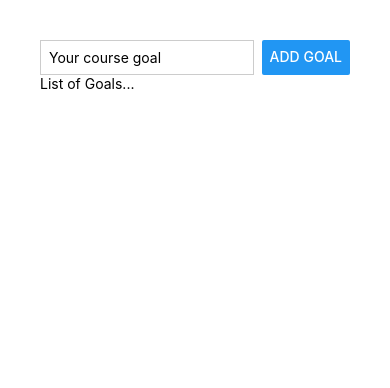
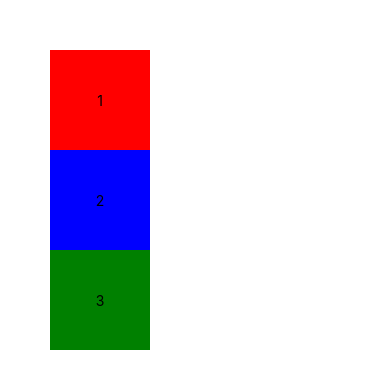
Before and after one commit to umairshaik/React_Native_Dev, a React Native app in the folder RNCourse/: screen / in a window 390 px wide. Shown: the top 388 px of the page. Built offline with nearby package versions, Linux system fonts and the light colour scheme.

Commit message:
[Umair] flexbox starter

```diff
--- a/RNCourse/App.js
+++ b/RNCourse/App.js
@@ -1,35 +1,42 @@
-import { Button, StyleSheet, Text, TextInput, View } from "react-native";
+import React from "react";
+import { Text, View } from "react-native";
 
 export default function App() {
   return (
-    <View style={styles.appContatiner}>
-      <View style={styles.inputContatiner}>
-        <TextInput
-          placeholder="Your course goal"
-          style={styles.testInputStyle}
-        />
-        <Button title="Add Goal" />
+    <View style={{ padding: 50 }}>
+      <View
+        style={{
+          backgroundColor: "red",
+          width: 100,
+          height: 100,
+          justifyContent: "center",
+          alignItems: "center",
+        }}
+      >
+        <Text>1</Text>
       </View>
-      <View>
-        <Text>List of Goals...</Text>
+      <View
+        style={{
+          backgroundColor: "blue",
+          width: 100,
+          height: 100,
+          justifyContent: "center",
+          alignItems: "center",
+        }}
+      >
+        <Text>2</Text>
+      </View>
+      <View
+        style={{
+          backgroundColor: "green",
+          width: 100,
+          height: 100,
+          justifyContent: "center",
+          alignItems: "center",
+        }}
+      >
+        <Text>3</Text>
       </View>
     </View>
   );
 }
-
-const styles = StyleSheet.create({
-  appContatiner: {
-    padding: 40,
-  },
-  inputContatiner: {
-    flexDirection: "row",
-    justifyContent: "space-between",
-  },
-  testInputStyle: {
-    borderWidth: 1,
-    borderColor: "#cccccc",
-    width: "80%",
-    marginRight: 8,
-    padding: 8,
-  },
-});
```
